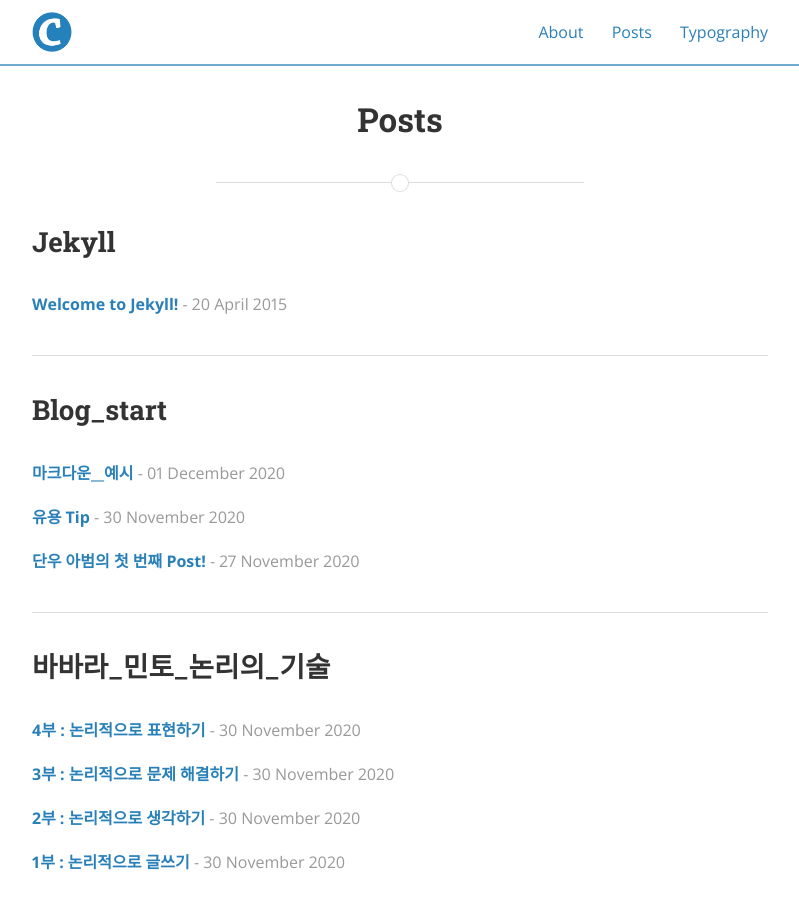
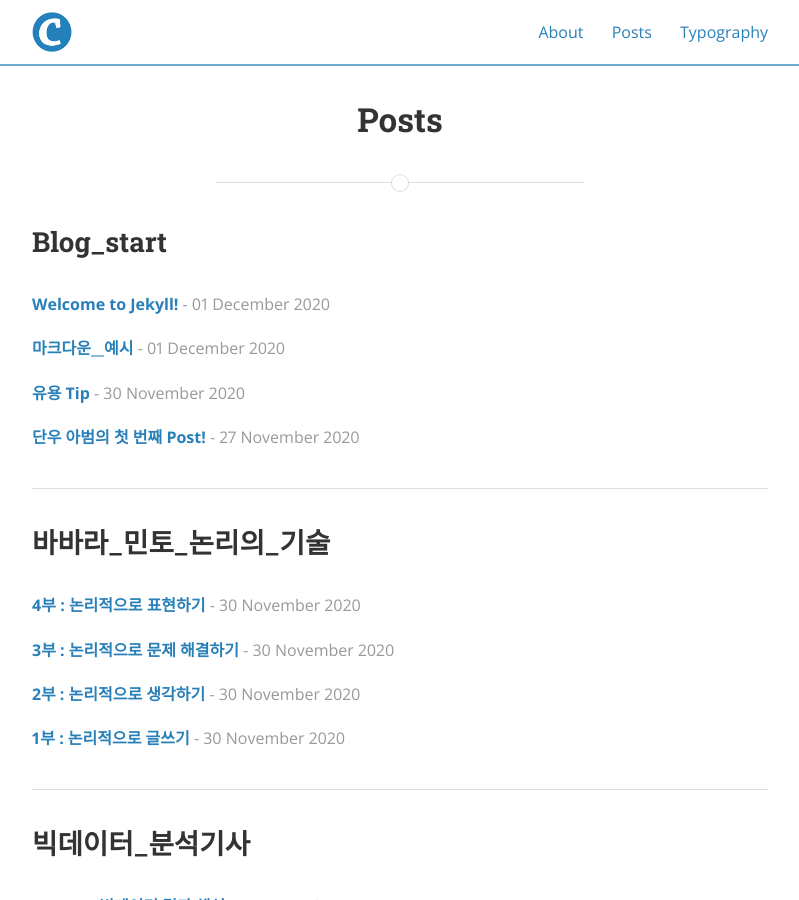
Before and after one commit to Taeho-Kim-0322/Taeho-Kim-0322.github.io, a Jekyll site: the page built from posts.md, in a window 1280 px wide and 900 px high. Shown: the whole window, without its empty margins (240-1039 px from the left). Built offline with Jekyll 4.4.1, drawn with Linux system fonts in a browser that asks for light colours; nearby versions of some CDN libraries.

Commit message:
Update 2015-04-20-welcome-to-jekyll.markdown

```diff
--- a/_posts/2015-04-20-welcome-to-jekyll.markdown
+++ b/_posts/2015-04-20-welcome-to-jekyll.markdown
@@ -1,10 +1,10 @@
 ---
 layout: post
 title:  "Welcome to Jekyll!"
-date:   2015-04-20 08:43:59
+date:   2020-12-01
 author: Ben Centra
-categories: Jekyll
-tags:	jekyll welcome
+categories: "Blog_Start"
+tags:
 cover:  "/assets/instacode.png"
 ---
 
```
